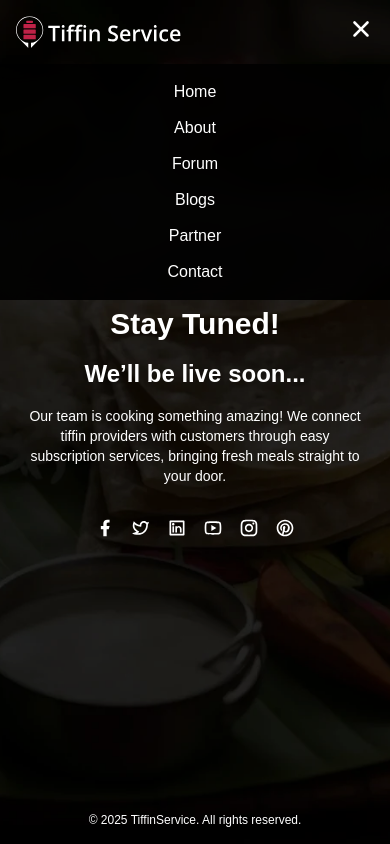
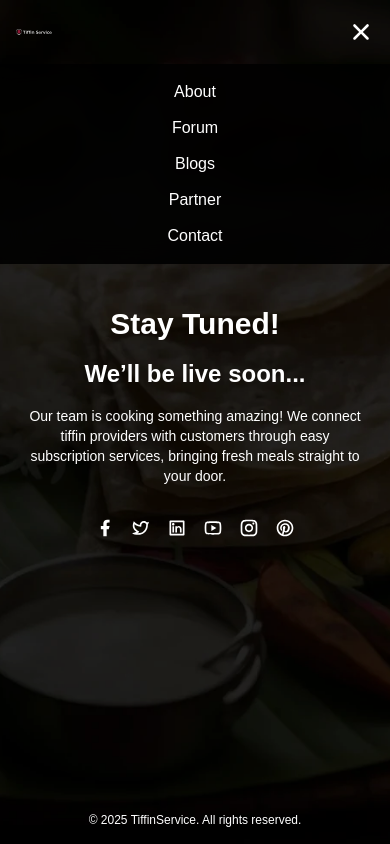
Before and after one commit to SeaNeB-Tech/tiffin-service-soon, a Next.js app: page / in a window 390 px wide. Both pictures are taken after a click on the button "Toggle mobile menu". Built offline with nearby package versions, Linux system fonts and the light colour scheme.

Commit message:
Removed Home Item in Nav

```diff
--- a/src/app/components/Navbar.jsx
+++ b/src/app/components/Navbar.jsx
@@ -2,92 +2,102 @@
 
 import { useState, useEffect } from "react";
 import { HiMenu, HiX } from "react-icons/hi";
+import Image from "next/image";
 
 export default function Navbar() {
   const [menuOpen, setMenuOpen] = useState(false);
   const [isScrolled, setIsScrolled] = useState(false);
 
   const navItems = [
-    { name: "Home", href: "/" },
     { name: "About", href: "https://about.tiffinservice.app/about", external: true },
-    { name: "Forum", href: "https://about.tiffinservice.app/forum" , external: true},
+    { name: "Forum", href: "https://about.tiffinservice.app/forum", external: true },
     { name: "Blogs", href: "https://about.tiffinservice.app/blog", external: true },
     { name: "Partner", href: "https://about.tiffinservice.app/partner-with-us", external: true },
     { name: "Contact", href: "https://about.tiffinservice.app/contact", external: true },
   ];
 
-  // Navbar scroll effect (adds subtle background)
   useEffect(() => {
-    const handleScroll = () => {
-      setIsScrolled(window.scrollY > 10);
-    };
+    const handleScroll = () => setIsScrolled(window.scrollY > 10);
     window.addEventListener("scroll", handleScroll);
     return () => window.removeEventListener("scroll", handleScroll);
   }, []);
 
   return (
+    <header>
       <nav
         className={`fixed top-0 left-0 w-full z-50 transition-all duration-300 ${
           isScrolled ? "bg-black/70 backdrop-blur-md shadow-md" : "bg-black/40"
         }`}
+        role="navigation"
+        aria-label="Main navigation"
       >
         <div className="max-w-7xl mx-auto px-4 sm:px-6 lg:px-8">
           <div className="flex justify-between items-center h-16">
-          {/* Logo */}
-          <a href="/" className="flex items-center space-x-2">
-            <img
+            <a
+              href="/"
+              aria-label="TiffinService Home"
+              className="flex items-center space-x-2"
+            >
+              <Image
                 src="/logo.svg"
                 alt="TiffinService Logo"
-              className="h-8 w-auto sm:h-9"
+                width={36}
+                height={36}
+                priority
               />
-            {/* <span className="text-white font-semibold text-lg sm:text-xl">TiffinService</span> */}
+              <span className="sr-only">TiffinService</span>
             </a>
 
-          {/* Desktop Menu */}
-          <div className="hidden md:flex space-x-6">
+            <ul className="hidden md:flex space-x-6">
               {navItems.map((item) => (
+                <li key={item.name}>
                   <a
-                key={item.name}
                     href={item.href}
+                    target={item.external ? "_blank" : "_self"}
+                    rel={item.external ? "noopener noreferrer" : undefined}
                     className="text-white text-sm lg:text-base hover:text-yellow-300 transition duration-200"
+                    aria-label={item.name}
                   >
                     {item.name}
                   </a>
+                </li>
               ))}
-          </div>
+            </ul>
 
-          {/* Mobile Menu Button */}
-          <div className="md:hidden">
             <button
               onClick={() => setMenuOpen(!menuOpen)}
-              className="text-white focus:outline-none"
-              aria-label="Toggle menu"
+              className="md:hidden text-white focus:outline-none"
+              aria-label="Toggle mobile menu"
+              aria-expanded={menuOpen}
             >
               {menuOpen ? <HiX size={26} /> : <HiMenu size={26} />}
             </button>
           </div>
         </div>
-      </div>
 
-      {/* Mobile Dropdown */}
         <div
           className={`md:hidden fixed top-16 left-0 w-full bg-black/90 backdrop-blur-md text-white transition-all duration-300 overflow-hidden ${
             menuOpen ? "max-h-96 opacity-100" : "max-h-0 opacity-0"
           }`}
         >
-        <div className="flex flex-col items-center py-4 space-y-3">
+          <ul className="flex flex-col items-center py-4 space-y-3">
             {navItems.map((item) => (
+              <li key={item.name}>
                 <a
-              key={item.name}
                   href={item.href}
+                  target={item.external ? "_blank" : "_self"}
+                  rel={item.external ? "noopener noreferrer" : undefined}
                   className="block w-full text-center hover:text-yellow-300 transition duration-200 text-base"
                   onClick={() => setMenuOpen(false)}
+                  aria-label={item.name}
                 >
                   {item.name}
                 </a>
+              </li>
             ))}
-        </div>
+          </ul>
         </div>
       </nav>
+    </header>
   );
 }
```
Lines whose indentation alone changed are shown as unchanged.
